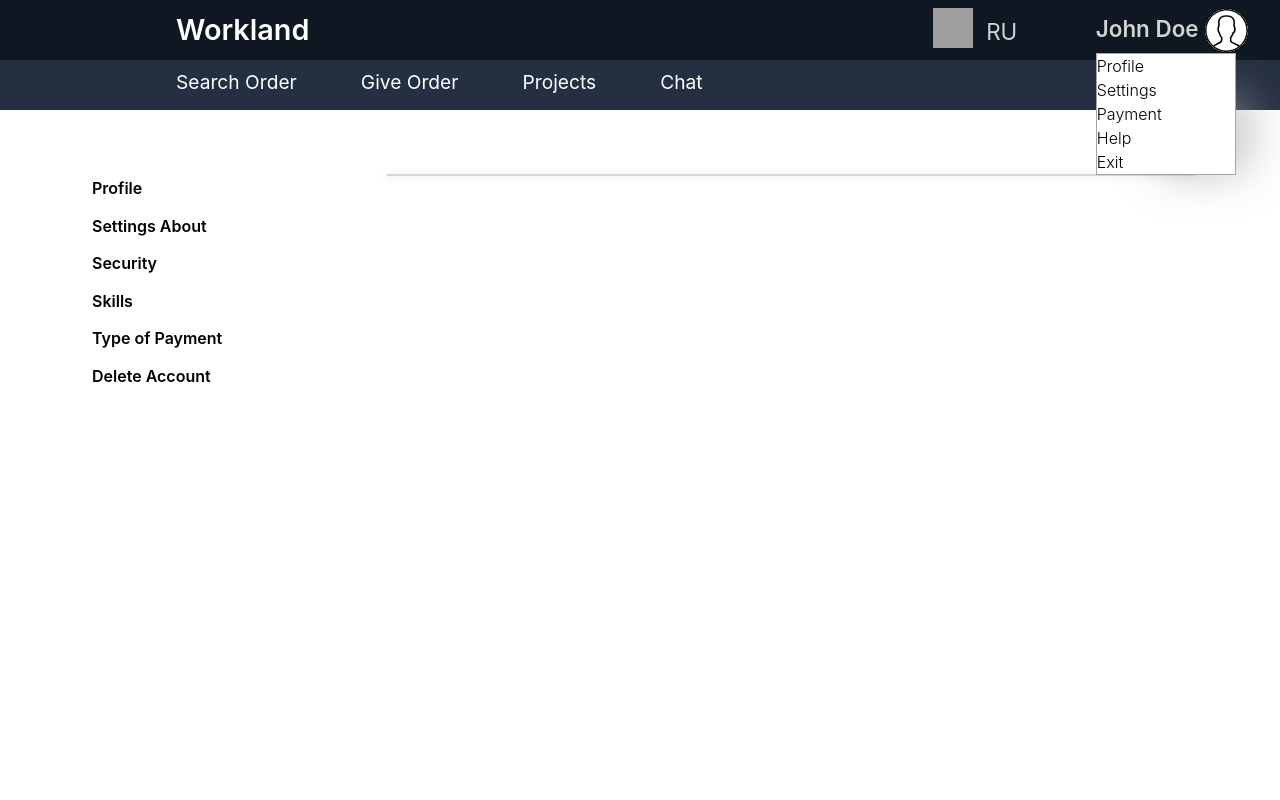
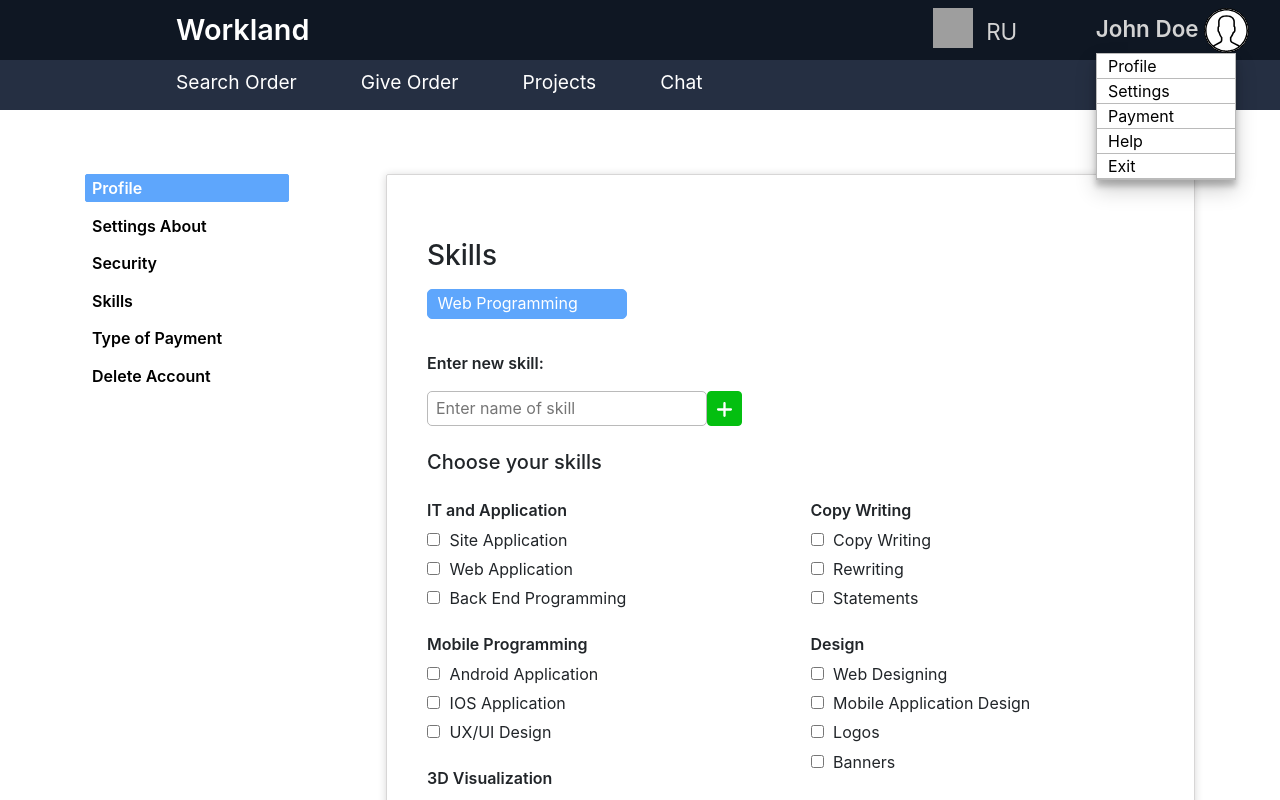
Before and after one commit to colibrisoftteam/Workland-UI, a React (Create React App) app: page /settings/skills in a window 1280 px wide. Both pictures are taken after a click on the element "John Doe". Shown: the top 800 px of the page. Built offline with nearby package versions, Linux system fonts and the light colour scheme; grey boxes are pictures that could not be loaded.

Commit message:
all bugs fixed and ready to add new components

```diff
--- a/src/Components/Navbars/MainNav.css
+++ b/src/Components/Navbars/MainNav.css
@@ -55,12 +55,12 @@ a:hover {
      position: absolute;
      font-weight: 300;
      color: #000000;
-     z-index: 1;
      display: flex;
+     z-index: 5;
      flex-direction: column;
      font-size: 16px;
-     box-shadow:  37px 20px 53px -30px #a6a6a6;
-     border: 1px solid #a6a6a6;
+     box-shadow: 0 10px 20px rgba(0,0,0,0.19), 0 6px 6px rgba(0,0,0,0.23);
+     border: 1px solid #bababa;
      background-color: #ffffff;
      width: 140px;
  }
@@ -68,6 +68,9 @@ a:hover {
  .dropDown-item {
      background-color: #ffffff;
      color: #000000;
+     font-weight: 400;
+     border-bottom: 1px solid #bababa;
+     padding-left: .7rem;
  }
 
  .dropDown-item > a {
--- a/src/Components/Navbars/MainNav.js
+++ b/src/Components/Navbars/MainNav.js
@@ -23,7 +23,7 @@ class MainNav extends Component {
                     <Link to={'/profile'}>Profile</Link>
                 </div>
                 <div className="dropDown-item">
-                    <Link to={'/settings'}>Settings</Link>
+                    <Link to={'/settings/profile'}>Settings</Link>
                 </div>
                 <div className="dropDown-item">
                     <Link to={'/payment'}>Payment</Link>
--- a/src/Components/Settings/Profile.js
+++ b/src/Components/Settings/Profile.js
@@ -10,22 +10,12 @@ import {Switch, Route} from "react-router-dom";
 import "./Profile.css"
 
 const Profile = (props) => {
-    const [active, setRoute] = useState("");
-    const [dropDown, setDropDown] = useState(false);
-
-
-    function toggleDropDown (){
-        setDropDown({
-            dropDown: !dropDown
-        })
-    }
+    const [active, setRoute] = useState("profile");
 
     function routeSettings (route){
-        props.history.push(`/profile/profile/${route}`);
-        console.log("here");
-        setRoute({
-            active: route
-        })
+        props.history.push(`/settings/${route}`);
+
+        setRoute(route);
     }
 
     return (
@@ -33,7 +23,7 @@ const Profile = (props) => {
             <div className="row justify-content-md-center">
                 <div className="col col-lg-3">
                     <div className="settings-panel">
-                        <div onClick={() => routeSettings("")}>
+                        <div onClick={() => routeSettings("profile")}>
                             <button
                                 className={`${active === "profile" ? "active-setting" : "nonactive-setting"}`}>
                                 Profile
@@ -79,7 +69,15 @@ const Profile = (props) => {
 
                 <div className="col col-lg-9">
                     <div className="profile-content">
-
+                        <Switch>
+                            <Route  path={'/settings/profile'} component={ProfileContent}/>
+                            <Route  path={'/settings/about'} component={AboutSettings} />
+                            <Route path={'/settings/security'} component={ProfileSecurity} />
+                            <Route path={'/settings/skills'} component={ProfileSkills} />
+                            <Route path={'/settings/payment'} component={ProfilePayment} />
+                            <Route path={'/settings/portfolio'} component={Portfolio} />
+                            <Route path={'/settings/delete'} component={DeleteAccount} />
+                        </Switch>
                     </div>
                 </div>
             </div>
--- a/src/Components/Settings/ProfileContent.js
+++ b/src/Components/Settings/ProfileContent.js
@@ -1,6 +1,6 @@
 import React from 'react';
 import "./ProfileContent.css";
-import {ProfilePhoto, Edit, Remove} from '../../assets/icons/svg';
+import {ProfilePhoto, Edit, Remove, Stars} from '../../assets/icons/svg';
 
 
 
@@ -23,7 +23,7 @@ const ProfileContent = () => {
                     </div>
                 </div>
             </div>
-            <form >
+            <div >
                 <div className="profile-forms">
                     <div style={{width: "50%"}}>
                         <span>Name</span>
@@ -90,7 +90,10 @@ const ProfileContent = () => {
                         name="saveButton"
                     >Save</button>
                 </div>
-            </form>
+            </div>
+            <div>
+                <Stars/>
+            </div>
         </div>
     );
 };
--- a/src/Components/Settings/ProfileSkills.css
+++ b/src/Components/Settings/ProfileSkills.css
@@ -30,8 +30,9 @@
 
 }
 
-.skill-inputs {
-    margin-bottom: .8rem;
+.check-input {
+    margin-bottom: .7rem;
+    margin-right: .6rem;
 }
 
 .skills-button{
@@ -43,3 +44,36 @@
     border-radius: 5px;
     color: #ffffff;
 }
+
+.choosed-skills{
+    margin-top: 1rem;
+    margin-bottom: 2rem;
+}
+
+.skill1 {
+    border: 1px solid #5ea6fc;
+    border-radius: 5px;
+    color: #ffffff;
+    background-color: #5ea6fc;
+    width: 200px;
+    height: 30px;
+    padding-left: .6rem;
+    padding-top: .1rem;
+}
+
+.add-new-skill{
+    background-color: #04bf10;
+    border-radius: 4px;
+    border: 1px solid #04bf10;
+    width: 35px;
+    height: 35px;
+}
+
+.skill-adder {
+    border: 1px solid #bababa;
+    border-radius: 5px;
+    height: 35px;
+    width: 280px;
+    padding-left: .5rem;
+    margin-top: 1rem;
+}
--- a/src/Components/Settings/ProfileSkills.js
+++ b/src/Components/Settings/ProfileSkills.js
@@ -1,33 +1,50 @@
 import React from 'react';
 import './ProfileSkills.css';
+import {Plus} from "../../assets/icons/svg";
 
 
 const ProfileSkills = () => {
     return (
         <div className="skills-setting">
             <h3 className="skills-title">Skills</h3>
+            <div className="choosed-skills">
+                <div className="skill1">
+                    Web Programming
+                </div>
+            </div>
+            <div className="new-skill">
+                <span>Enter new skill:</span>
+                <br/>
+                <input
+                type="text"
+                placeholder="Enter name of skill"
+                className="skill-adder"
+                />
+                <button className="add-new-skill"><Plus/></button>
+            </div>
             <br/>
             <h5>Choose your skills</h5>
         <div className="skill-container">
             <div className="left-block">
                 <span className="sub-titles">IT and Application</span>
-               <div> <input
-                    type="radio"
-                    className="skill-inputs"
+               <div>
+                   <input
+                    type="checkbox"
+                    className="check-input"
                     value="sites"/>
                     Site Application
                </div>
                 <div>
                 <input
-                    type="radio"
-                    className="skill-inputs"
+                    type="checkbox"
+                    className="check-input"
                     value="webApp"/>
                     Web Application
                 </div>
                 <div>
                 <input
-                    type="radio"
-                    className="skill-inputs"
+                    type="checkbox"
+                    className="check-input"
                     value="backEnd"/>
                     Back End Programming
                 </div>
@@ -35,24 +52,24 @@ const ProfileSkills = () => {
                 <span className="sub-titles"> Mobile Programming</span>
                 <div>
                 <input
-                    type="radio"
-                    className="skill-inputs"
+                    type="checkbox"
+                    className="check-input"
                     value="android"/>
                     Android Application
                 </div>
 
                 <div>
                 <input
-                    type="radio"
-                    className="skill-inputs"
+                    type="checkbox"
+                    className="check-input"
                     value="IOS"/>
                     IOS Application
                 </div>
 
                 <div>
                 <input
-                    type="radio"
-                    className="skill-inputs"
+                    type="checkbox"
+                    className="check-input"
                     value="UX/UI"/>
                     UX/UI Design
                 </div>
@@ -60,24 +77,24 @@ const ProfileSkills = () => {
                 <span className="sub-titles"> 3D Visualization</span>
                 <div>
                 <input
-                    type="radio"
-                    className="skill-inputs"
+                    type="checkbox"
+                    className="check-input"
                     value="animation"/>
                     3D Animation
                 </div>
 
                 <div>
                 <input
-                    type="radio"
-                    className="skill-inputs"
+                    type="checkbox"
+                    className="check-input"
                     value="modeling"/>
                     3D Modeling
                 </div>
 
                 <div>
                 <input
-                    type="radio"
-                    className="skill-inputs"
+                    type="checkbox"
+                    className="check-input"
                     value="interior"/>
                     Interior
                 </div>
@@ -87,24 +104,24 @@ const ProfileSkills = () => {
                 <span className="sub-titles">Copy Writing</span>
                 <div>
                 <input
-                    type="radio"
-                    className="skill-inputs"
+                    type="checkbox"
+                    className="check-input"
                     value="copywriting"/>
                     Copy Writing
                 </div>
 
                 <div>
                 <input
-                    type="radio"
-                    className="skill-inputs"
+                    type="checkbox"
+                    className="check-input"
                     value="rewriting"/>
                     Rewriting
                 </div>
 
                 <div>
                 <input
-                    type="radio"
-                    className="skill-inputs"
+                    type="checkbox"
+                    className="check-input"
                     value="statements"/>
                     Statements
                 </div>
@@ -112,32 +129,32 @@ const ProfileSkills = () => {
                 <span className="sub-titles">Design</span>
                 <div>
                 <input
-                    type="radio"
-                    className="skill-inputs"
+                    type="checkbox"
+                    className="check-input"
                     value="webDesign"/>
                     Web Designing
                 </div>
 
                 <div>
                 <input
-                    type="radio"
-                    className="skill-inputs"
+                    type="checkbox"
+                    className="check-input"
                     value="mobileDesign"/>
                     Mobile Application Design
                 </div>
 
                 <div>
                 <input
-                    type="radio"
-                    className="skill-inputs"
+                    type="checkbox"
+                    className="check-input"
                     value="logo"/>
                     Logos
                 </div>
 
                 <div>
                 <input
-                    type="radio"
-                    className="skill-inputs"
+                    type="checkbox"
+                    className="check-input"
                     value="banners"/>
                     Banners
                 </div>
```
Also changed, not shown: src/assets/icons/svg.js (+20 -5 lines).
